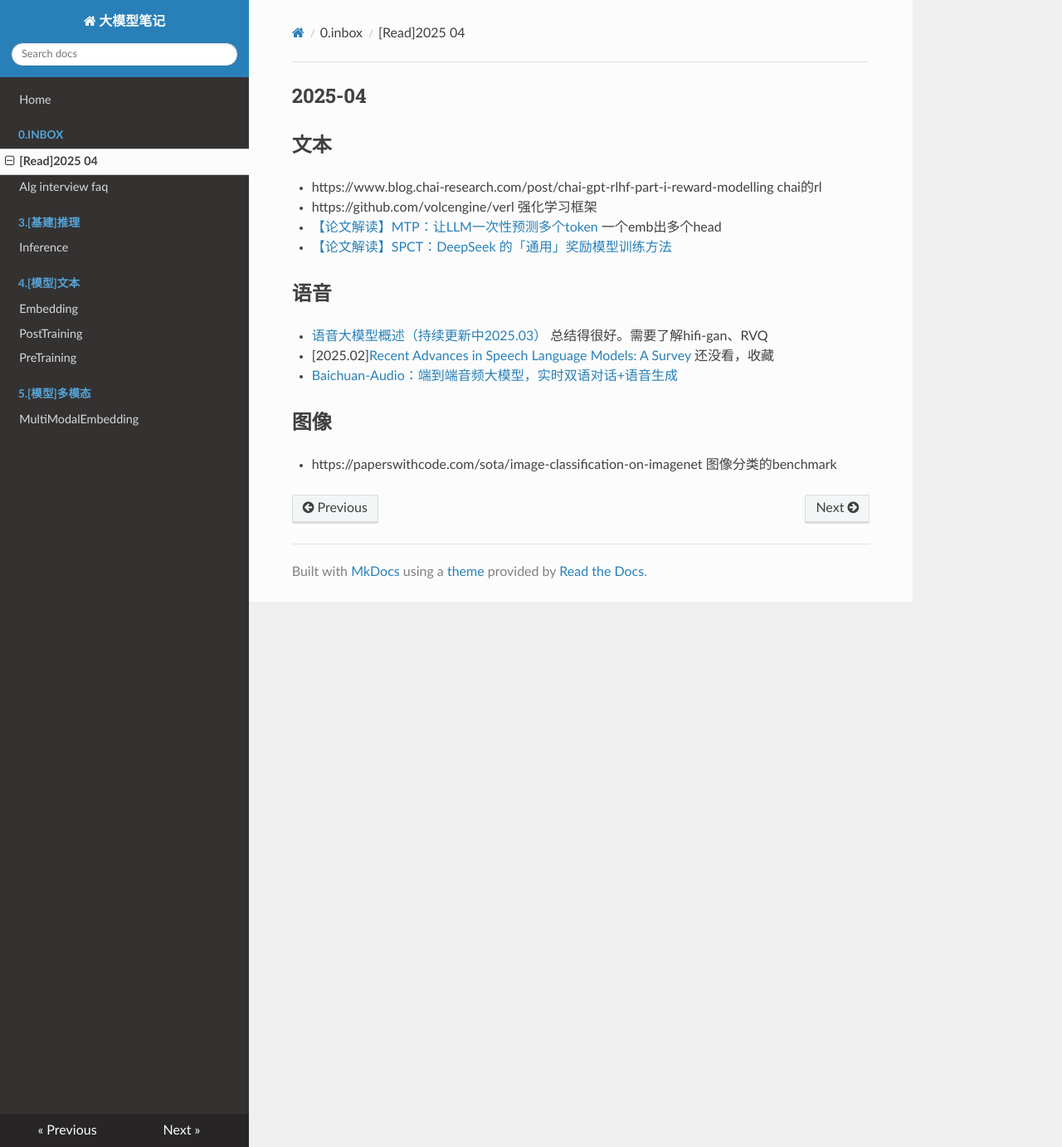
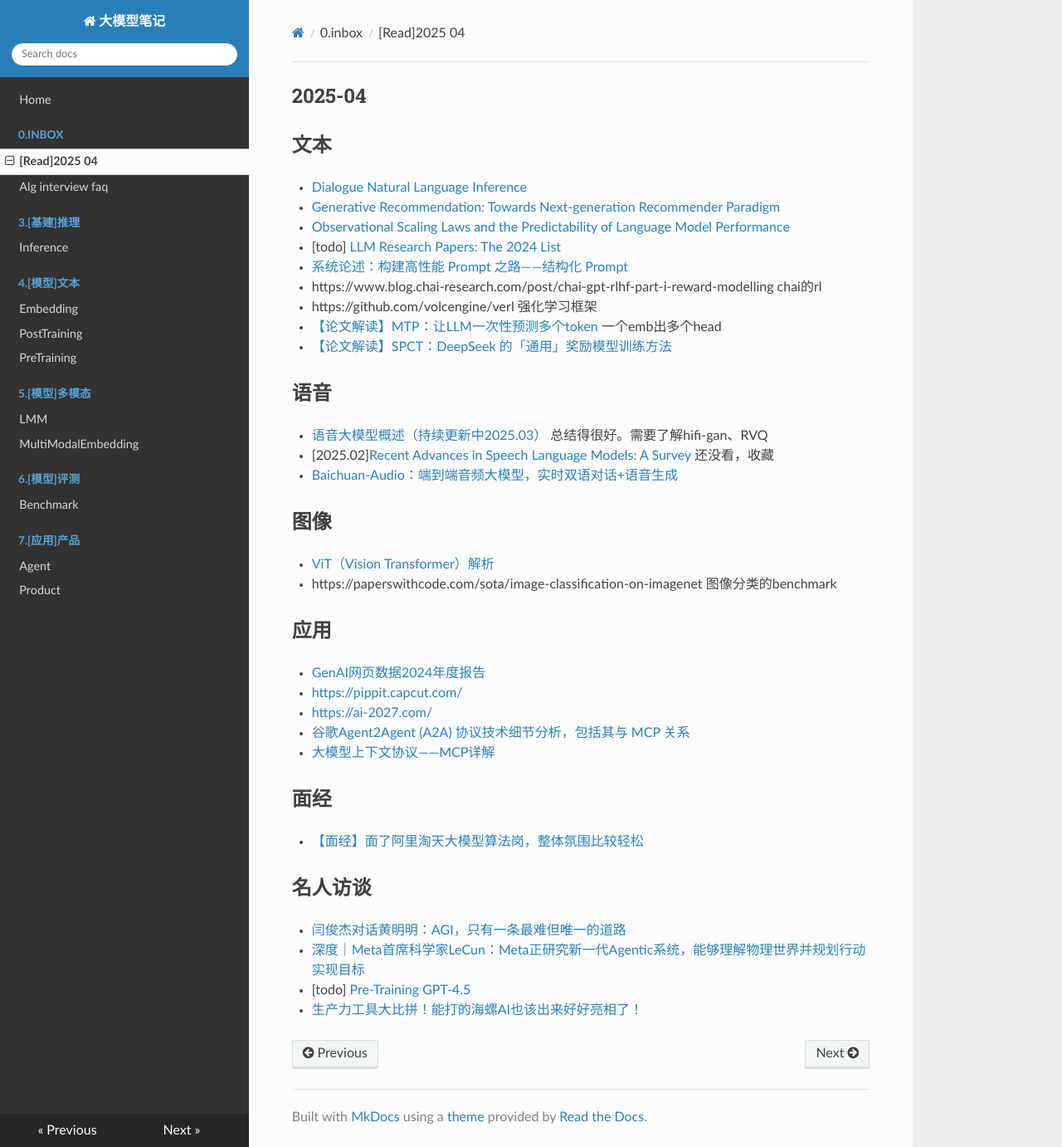
Before and after one commit to zyxdtk/LLM-Note, an MkDocs documentation site: the page built from docs/0.inbox/[Read]2025-04.md, in a window 1280 px wide and 1382 px high. Shown: the whole window at 83% size. Built offline with MkDocs 1.6.1, drawn with Linux system fonts in a browser that asks for light colours; nearby versions of some CDN libraries.

Commit message:
更新ai应用资料

```diff
--- a/docs/0.inbox/[Read]2025-04.md
+++ b/docs/0.inbox/[Read]2025-04.md
@@ -2,6 +2,11 @@
 
 # 文本
 
+- [Dialogue Natural Language Inference](https://aclanthology.org/P19-1363.pdf)
+- [Generative Recommendation: Towards Next-generation Recommender Paradigm](https://arxiv.org/pdf/2304.03516)
+- [Observational Scaling Laws and the Predictability of Language Model Performance](https://arxiv.org/abs/2405.10938)
+- [todo] [LLM Research Papers: The 2024 List](https://sebastianraschka.com/blog/2024/llm-research-papers-the-2024-list.html)
+- [系统论述：构建高性能 Prompt 之路——结构化 Prompt](https://github.com/langgptai/LangGPT/blob/main/Docs/HowToWritestructuredPrompts.md)
 - https://www.blog.chai-research.com/post/chai-gpt-rlhf-part-i-reward-modelling chai的rl
 - https://github.com/volcengine/verl 强化学习框架
 - [【论文解读】MTP：让LLM一次性预测多个token](https://zhuanlan.zhihu.com/p/15037286337) 一个emb出多个head
@@ -16,4 +21,24 @@
 
 # 图像
 
+- [ViT（Vision Transformer）解析](https://zhuanlan.zhihu.com/p/445122996)
 - https://paperswithcode.com/sota/image-classification-on-imagenet  图像分类的benchmark
+
+# 应用
+
+- [GenAI网页数据2024年度报告](https://zw73xyquvv.feishu.cn/wiki/G6RCwQsa1iR5TMkvWT4cLxi1nrb)
+- [https://pippit.capcut.com/](https://pippit.capcut.com/)
+- [https://ai-2027.com/](https://ai-2027.com/)
+- [谷歌Agent2Agent (A2A) 协议技术细节分析，包括其与 MCP 关系](https://zhuanlan.zhihu.com/p/1893578344324379306)
+- [大模型上下文协议——MCP详解](https://zhuanlan.zhihu.com/p/19707405738)
+
+# 面经
+
+- [【面经】面了阿里淘天大模型算法岗，整体氛围比较轻松](https://blog.csdn.net/2401_84033492/article/details/146443533)
+
+# 名人访谈
+
+- [闫俊杰对话黄明明：AGI，只有一条最难但唯一的道路](https://mp.weixin.qq.com/s/zhRcCJe_RUw1mUVPS8bQUw)
+- [深度｜Meta首席科学家LeCun：Meta正研究新一代Agentic系统，能够理解物理世界并规划行动实现目标](https://mp.weixin.qq.com/s/I05Fu_S1cI0jtyjpJSJThQ)
+- [todo] [Pre-Training GPT-4.5](https://www.youtube.com/watch?v=6nJZopACRuQ)
+- [生产力工具大比拼！能打的海螺AI也该出来好好亮相了！](https://mp.weixin.qq.com/s/DBo7a9onUHu2PyJ4el6I4g)
```
Also changed, not shown: docs/4.[模型]文本/PostTraining.md (+2 -0 lines), docs/4.[模型]文本/PreTraining.md (+13 -0 lines), docs/5.[模型]多模态/LMM.md (added, +11 -0 lines), docs/5.[模型]多模态/MultiModalEmbedding.md (+2 -0 lines), docs/6.[模型]评测/Benchmark.md (added, +28 -0 lines), docs/7.[应用]产品/Agent.md (added, +11 -0 lines), docs/7.[应用]产品/Product.md (added, +53 -0 lines), 1 other file.
